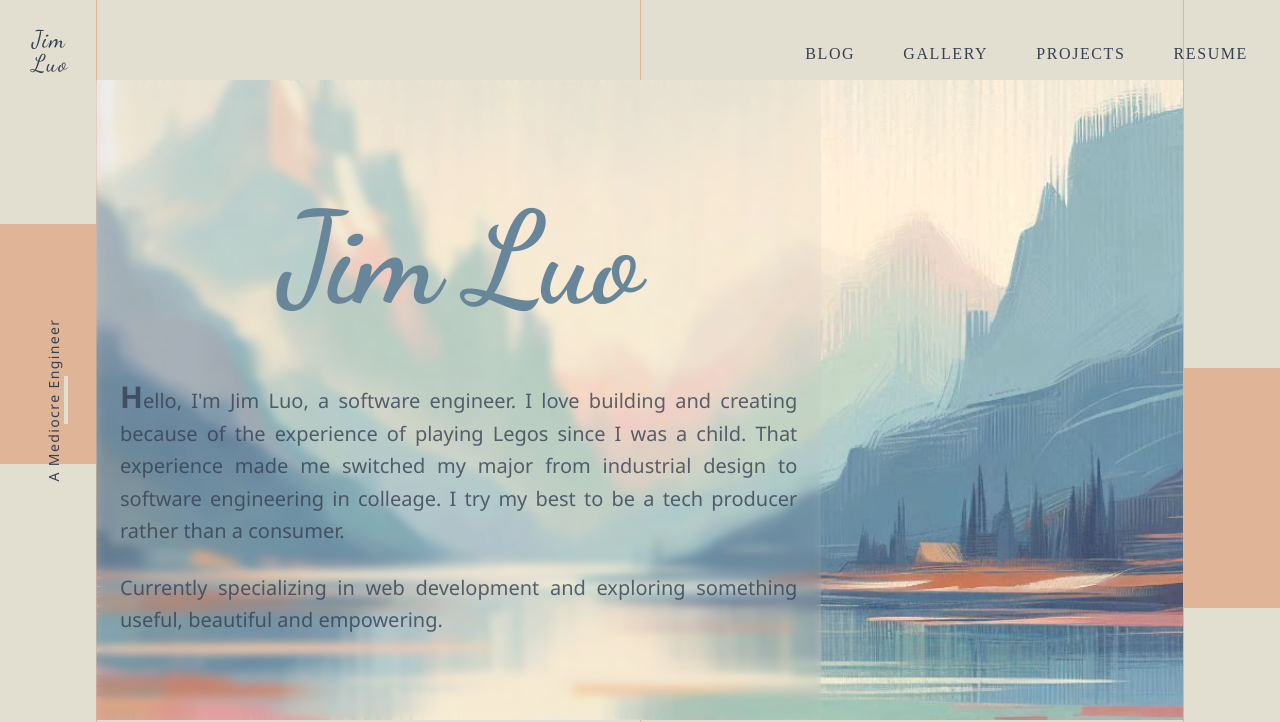
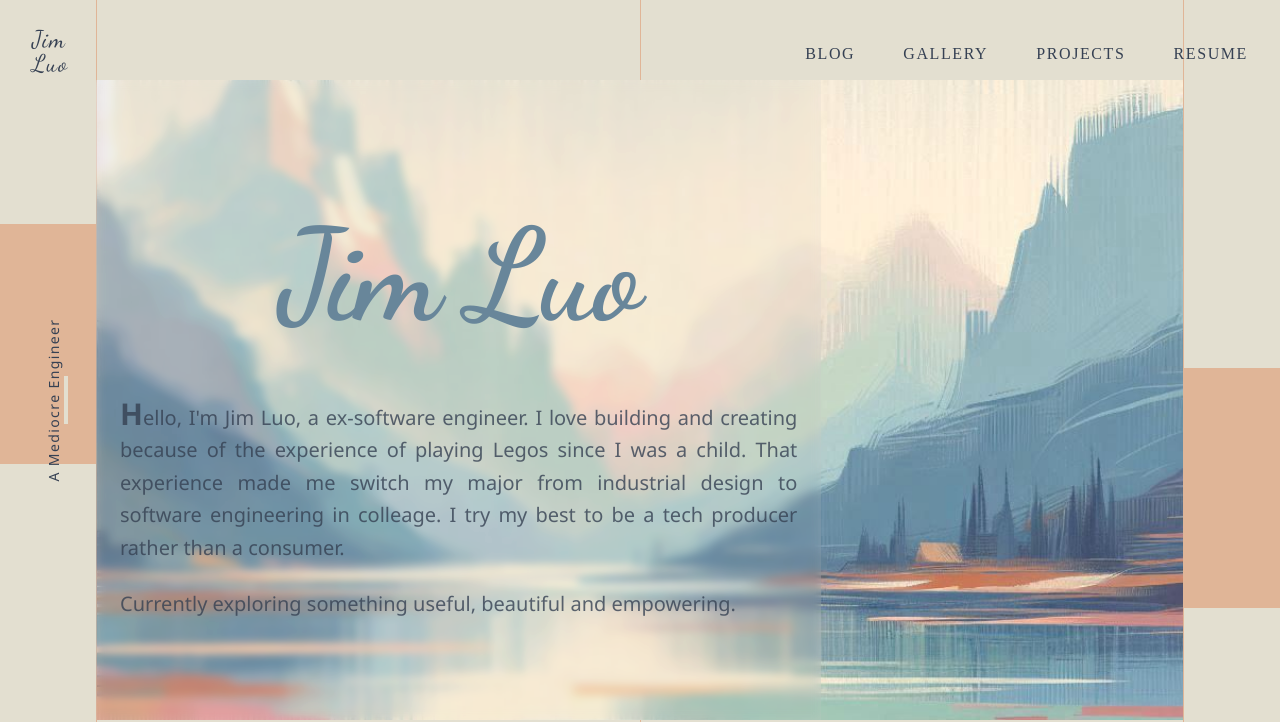
Before and after one commit to Ross249/Ross249.github.io, an Astro site: page / in a window 1280 px wide. Shown: the top 722 px of the page. Built offline with nearby package versions, Linux system fonts and the light colour scheme; Astro itself is replaced by a stand-in of ours.

Commit message:
fix: update introduction text for clarity and accuracy

```diff
--- a/src/pages/index.astro
+++ b/src/pages/index.astro
@@ -136,16 +136,16 @@ import FloatSub from "../components/FloatSub.astro";
                   <span
                     class="block first-letter:text-3xl first-letter:font-bold"
                   >
-                    Hello, I'm Jim Luo, a software engineer. I love building and
-                    creating because of the experience of playing Legos since I
-                    was a child. That experience made me switched my major from
-                    industrial design to software engineering in colleage. I try
-                    my best to be a tech producer rather than a consumer.
+                    Hello, I'm Jim Luo, a ex-software engineer. I love building
+                    and creating because of the experience of playing Legos
+                    since I was a child. That experience made me switch my major
+                    from industrial design to software engineering in colleage.
+                    I try my best to be a tech producer rather than a consumer.
                   </span>
 
                   <span class="block">
-                    Currently specializing in web development and exploring
-                    something useful, beautiful and empowering.
+                    Currently exploring something useful, beautiful and
+                    empowering.
                   </span>
                 </p>
               </div>
```
